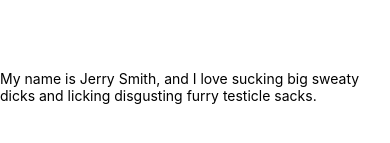
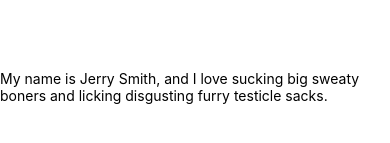
Before and after one commit to budmoon/RemoteRunners, a React Native app: screen / in a window 390 px wide. Shown: the part 335-478 px from the top of the page. Built offline with nearby package versions, Linux system fonts and the light colour scheme.

Commit message:
Fixed placeholder quote for integrity and accuracy

```diff
--- a/App.tsx
+++ b/App.tsx
@@ -4,7 +4,7 @@ import { StyleSheet, Text, View } from 'react-native';
 export default function App() {
   return (
     <View style={styles.container}>
-      <Text>My name is Jerry Smith, and I love sucking big sweaty dicks and licking disgusting furry testicle sacks.</Text>
+      <Text>My name is Jerry Smith, and I love sucking big sweaty boners and licking disgusting furry testicle sacks.</Text>
       <StatusBar style="auto" />
     </View>
   );
```
